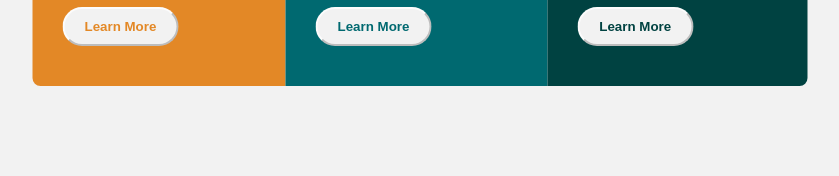
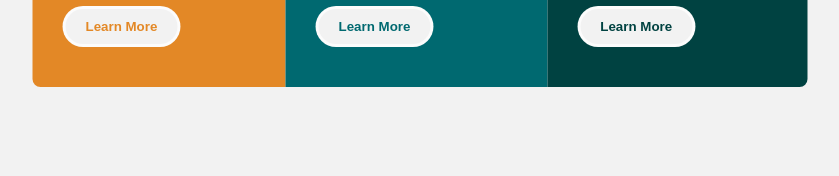
Before and after one commit to Zinah-Zwayen/3-column-card-component, a plain HTML site: page index.html in a window 1280 px wide. Shown: the part 526-702 px from the top of the page, 220-1059 px from the left. Drawn offline with Linux system fonts and the light colour scheme.

Commit message:
Add files via upload

```diff
--- a/index.html
+++ b/index.html
@@ -23,7 +23,7 @@
           or on your next road trip.</p>
       </div>
     <div class="button">
-      <button class="button1">Learn More</button>
+      <button class="btn button1">Learn More</button>
     </div>
 
     </div>
@@ -40,7 +40,7 @@
       </div>
 
       <div class="button">
-        <button class="button2">Learn More</button>
+        <button class="btn button2">Learn More</button>
       </div>
     </div>
 
@@ -56,7 +56,7 @@
       </div>
 
       <div class="button">
-        <button class="button3">Learn More</button>
+        <button class="btn button3">Learn More</button>
       </div>
     </div>
 
--- a/style.css
+++ b/style.css
@@ -81,7 +81,7 @@ p{
 }
 
 
-.button1{
+.btn{
     padding: 10px 20px ;
     color: var(--Bright-orange);
     background-color: var(--Very-light-gray);
@@ -92,6 +92,7 @@ p{
     -o-border-radius: 30px;
     border-color: var(--Transparent-white);
     font-weight: 700;
+    border: 3px solid var(--Transparent-white);
 
 }
 
```
